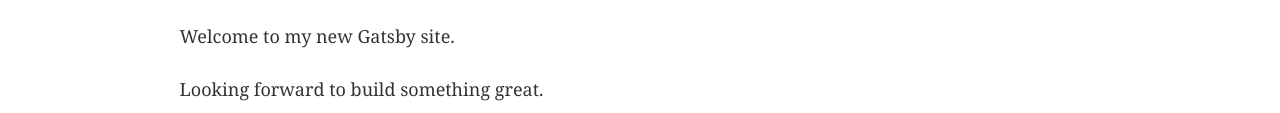
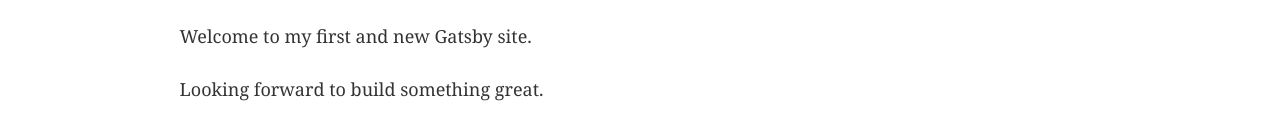
Before and after one commit to rufilboss/aws_codedeploy, a Gatsby site: page / in a window 1280 px wide. Shown: the part 170-283 px from the top of the page. Built offline with nearby package versions, Linux system fonts and the light colour scheme; Gatsby itself is replaced by a stand-in of ours.

Commit message:
Update index.js

```diff
--- a/src/pages/index.js
+++ b/src/pages/index.js
@@ -9,7 +9,7 @@
   <Layout>
     <Seo title="Home" />
     <h1>Hello Guys, My name is Ilyas Rufai</h1>
-    <p>Welcome to my new Gatsby site.</p>
+    <p>Welcome to my first and new Gatsby site.</p>
     <p>Looking forward to build something great.</p>
     <StaticImage
       src="../images/gatsby-astronaut.png"
```
